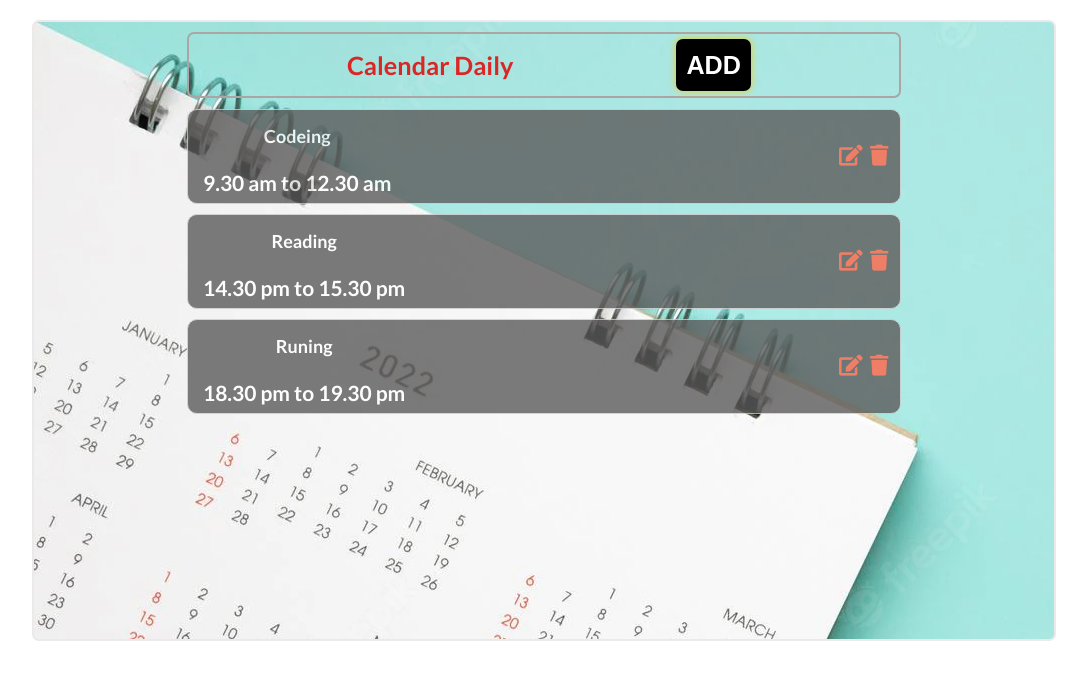
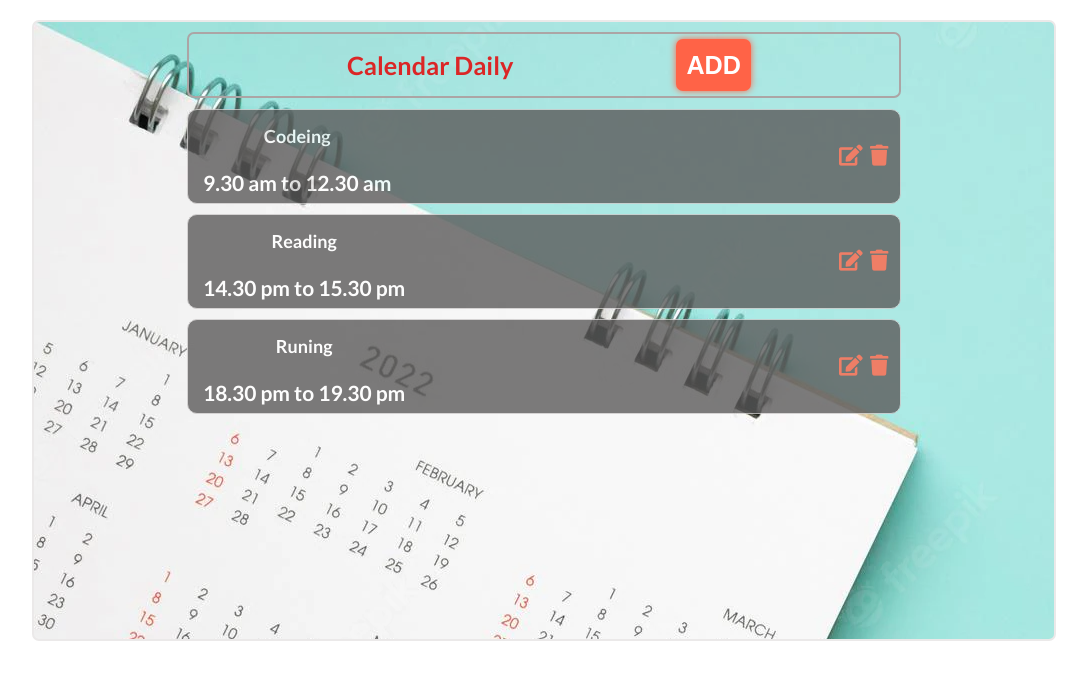
Before and after one commit to ghiyaee/ToDoList-React, a React (Create React App) app: page / in a window 1280 px wide. In both pictures the pointer is over the button "ADD". Shown: the top 680 px of the page, without its empty margins (96-1183 px from the left). Built offline with nearby package versions, Linux system fonts and the light colour scheme; data requests are answered from the project's data file.

Commit message:
update final

```diff
--- a/src/components/Header.css
+++ b/src/components/Header.css
@@ -27,7 +27,7 @@
 
 }
 button:hover{
-    background: #000;
+    background: tomato;
     color: #fff;
-      box-shadow: 0px 0px 7px 0px rgb(245, 203, 16);
+      box-shadow: 0px 0px 7px 0px tomato;
 }
```
